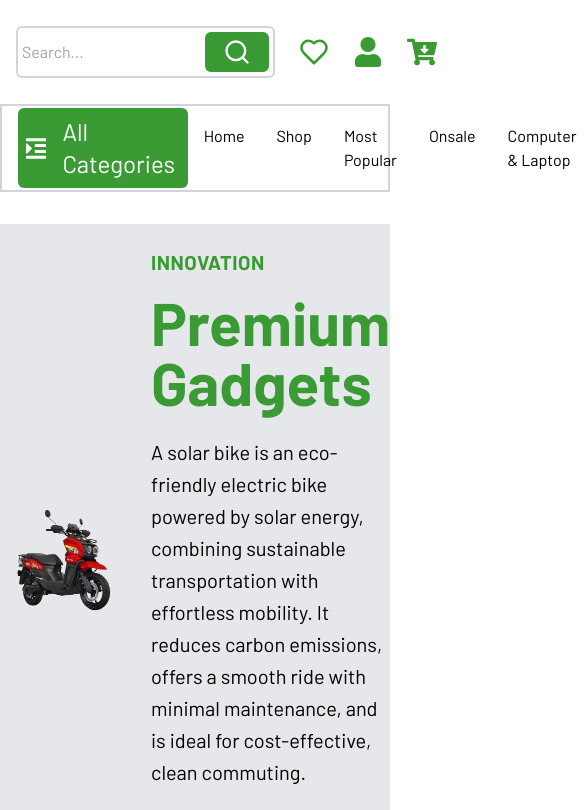
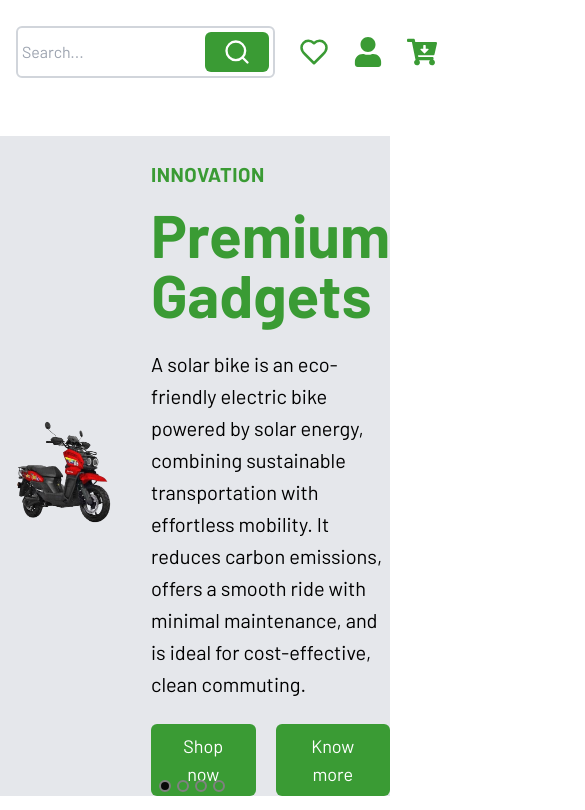
Before and after one commit to vikky269/SOLARLTD, a React (Vite) app: page / in a window 390 px wide. Shown: the top 810 px of the page, 585 px wide, since content can reach past the window. Built offline with nearby package versions, Linux system fonts and the light colour scheme; the HTML template or start-up script is replaced by a standard one.

Commit message:
responsive

```diff
--- a/src/components/Category/CategoryLinks.tsx
+++ b/src/components/Category/CategoryLinks.tsx
@@ -33,7 +33,7 @@ const CategoryLinks = () => {
 
 
   return (
-    <div ref={dropdownRef} className=" relative border-gray-300 border-2 px-4 py-[2px] flex items-center gap-4">
+    <div ref={dropdownRef} className=" hidden relative border-gray-300 border-2 px-4 py-[2px] md:flex items-center gap-4">
 
       <div onClick={toggleDropdown} className="bg-[#3A9B34] rounded-md flex items-center p-2 gap-4 cursor-pointer">
         <FaIndent  size={25} className="text-white "/>
--- a/src/components/HeroCarousel/HeroCarousel.tsx
+++ b/src/components/HeroCarousel/HeroCarousel.tsx
@@ -32,7 +32,7 @@ const HeroCarousel:React.FC = () => {
   return (
 
       <Carousel
-      className='bg-gray-200 mt-8'
+      className='bg-gray-200 mt-8 hidden md:block'
           responsive={responsive}
           swipeable={true}
           draggable={false}
--- a/src/components/Layout/Layout.tsx
+++ b/src/components/Layout/Layout.tsx
@@ -1,5 +1,5 @@
 import { Outlet } from "react-router-dom"
-import Navbar from "../Navbar"
+import Navbar from "../Navbar/Navbar"
 import CategoryLinks from "../Category/CategoryLinks"
 import Footer from "../Footer/Footer"
 const Layout = () => {
```
Also changed, not shown: src/components/Navbar/Navbar.tsx (renamed from src/components/Navbar.tsx).
